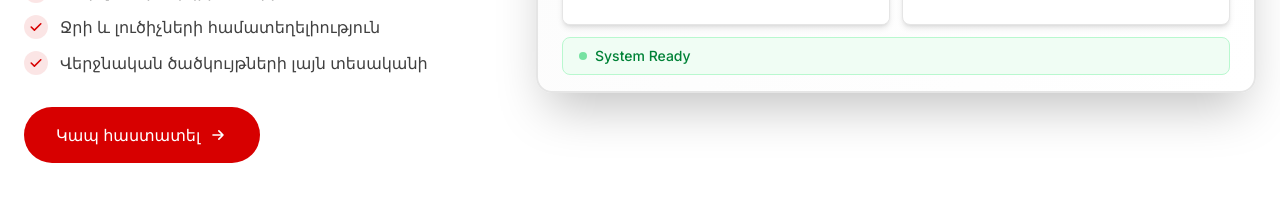
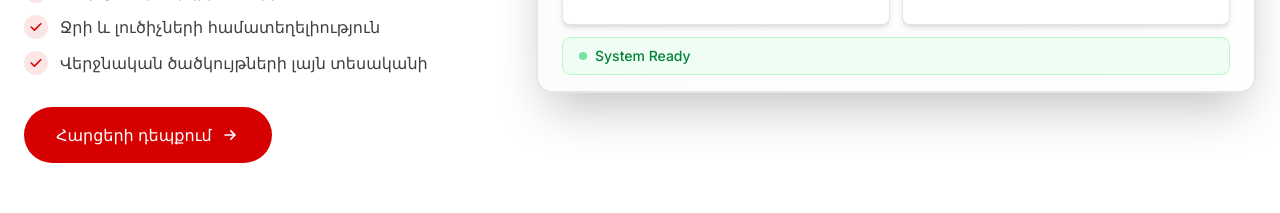
Before and after one commit to levonstepan/VerinLegno.am, a Next.js app: page /arm in a window 1280 px wide. Shown: the part 3340-3553 px from the top of the page. Built offline with nearby package versions, Linux system fonts and the light colour scheme.

Commit message:
Update Verinchrome CTA text

```diff
--- a/app/shared/content.ts
+++ b/app/shared/content.ts
@@ -52,7 +52,7 @@ export const hyContent = {
     subtitle: "Verinchrome",
     description:
       "Verinchrome գունավորման համակարգը թույլ է տալիս առավելագույն հուսալիությամբ վերարտադրել լայն շրջանակի պիգմենտավորված հիմքեր և ավարտական ծածկույթներ ջրային և լուծիչային հիմքով նյութերում՝ ապահովելով պարզ, արագ և ճկուն աշխատանքային գործընթաց։ Նախագծված է մասնագետների համար, ովքեր գնահատում են ճշգրտությունը, Verinchrome-ը ապահովում է խելացի և ինտուիտիվ մոտեցում գույնի ստեղծմանը:  Բարձրորակ պիգմենտները ապահովում են համահունչ երանգներ տարբեր նյութերի վրա — փայտ, մետաղ և պլաստիկ: Համակարգը ինչպես ձեռքով, այնպես էլ ավտոմատ գունավորման համար է և հնարավորություն տալիս արհեստանոցներին, արտադրական ձեռնարկություններին և դիզայներներին ստանալ կատարյալ արդյունք։",
-    cta: "Կապ հաստատել",
+    cta: "Հարցերի դեպքում",
     ctaLink: "#contact",
   },
   workshops: {
```
